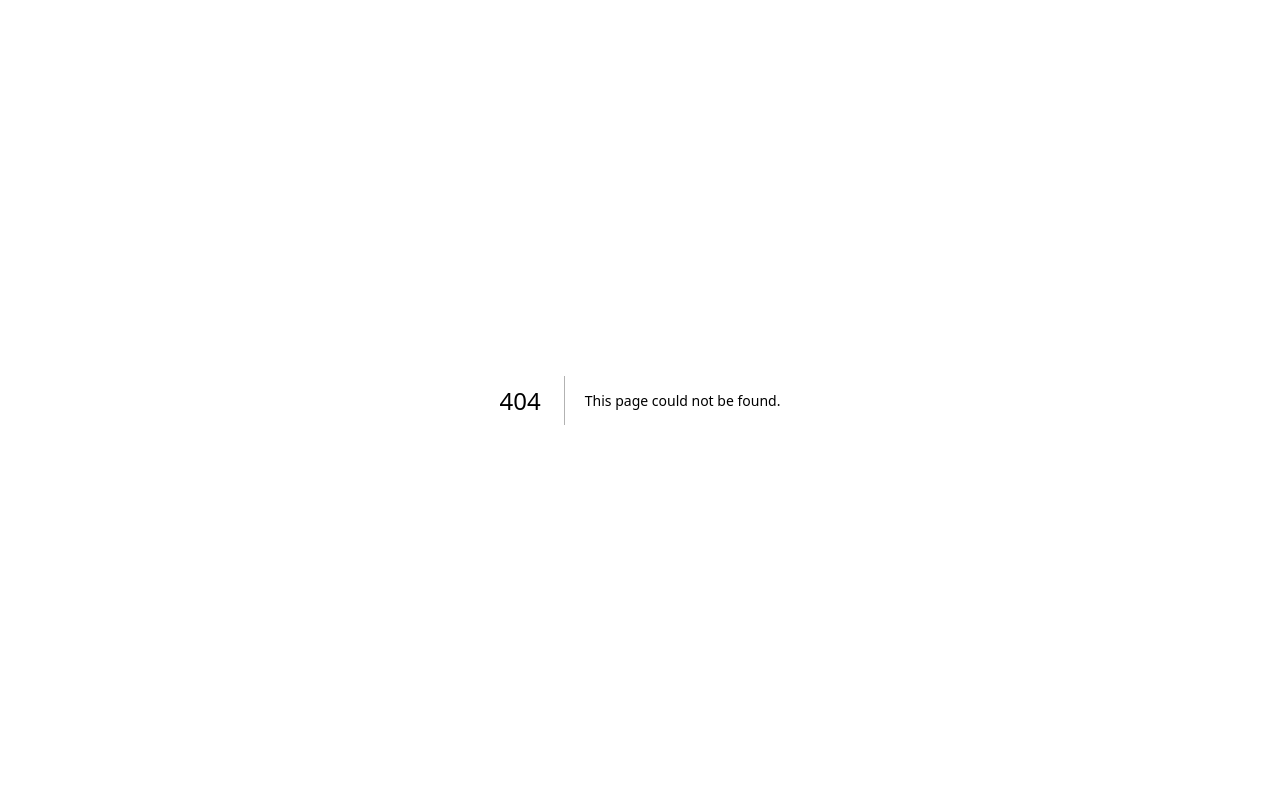
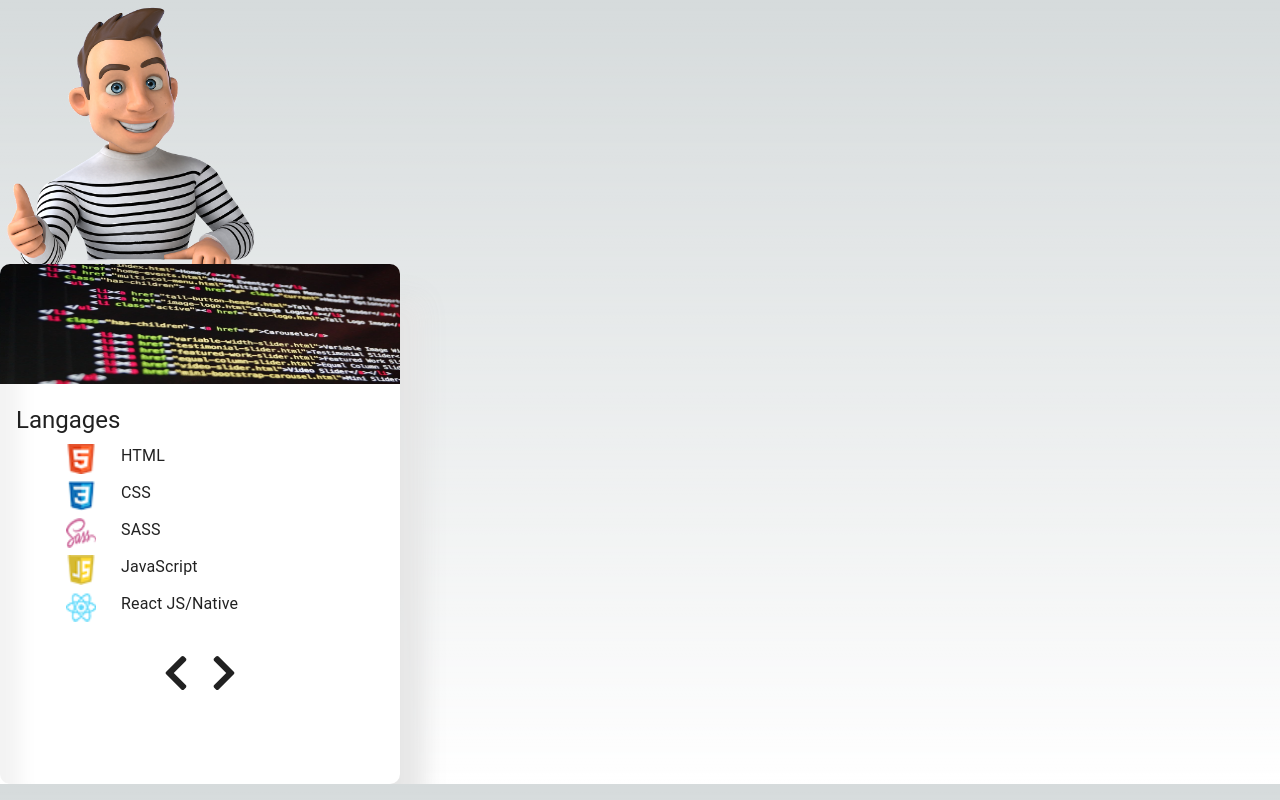
Before and after one commit to yoanncroguennec/Portfolio, a Next.js app: page /landingPage/languagesSoftwares/languagesSoftwares in a window 1280 px wide. Before the commit this address had no page. Built offline with nearby package versions, Linux system fonts and the light colour scheme.

Commit message:
first commit

```diff
--- /dev/null
+++ b/src/pages/landingPage/index.js
@@ -0,0 +1,5 @@
+import LanguagesSoftwares from "./languagesSoftwares/languagesSoftwares";
+
+export {
+  LanguagesSoftwares,
+};
--- /dev/null
+++ b/src/pages/landingPage/languagesSoftwares/languagesSoftwares.jsx
@@ -0,0 +1,158 @@
+import React, { useState } from "react";
+import {
+  Card,
+  CardActions,
+  CardContent,
+  Typography,
+  styled,
+  useMediaQuery,
+  useTheme,
+  Box,
+} from "@mui/material";
+// ICONS
+import { FaChevronLeft, FaChevronRight } from "react-icons/fa";
+// UTILS ASSETS DATAS
+import { dataLangagesSoftwares } from "../../../utils/assets/data/DataLangagesSoftwares";
+import Image from "next/image";
+// IMGS
+// import Personnage2D from "../../../../utils/assets/imgs/personnage2D/personnage.png"
+
+//////////////////// EXPORT FUNCTION ////////////////////
+export default function LanguagesSoftwares() {
+  //////////////////// RESPONSIVES ////////////////////
+  const theme = useTheme();
+  const matches = useMediaQuery(theme.breakpoints.down("md"));
+
+  //////////////////// STYLES ////////////////////
+  const RootLanguagesSoftwares = styled(Box)(({ theme }) => ({
+    // background: "red",
+    // height: "100vh",
+    // width: "20vw",
+    // margin: "0 auto",
+    // // display: "flex",
+    // // justifyContent: "center",
+    // // alignItems: "center",
+    // // display: "flex",
+    // // flexDirection: "column",
+    // // justifyContent: "center",
+    // // paddingTop: "30px",
+    // // paddingBottom: "100px",
+    // // width: "100vw",
+    // [theme.breakpoints.down("sm")]: {
+    //   // background: "red",
+    //   width: "80vw",
+    // },
+  }));
+
+  const BoxCard = styled(Card)(({ theme }) => ({
+    borderRadius: 10,
+    boxShadow:
+      "inset 20px 20px 20px rgba(0, 0, 0, 0.05), 25px 35px 20px rgba(0, 0, 0, 0.05), 25px 30px 30px rgba(0, 0, 0, 0.05), 25px 35px 20px rgba(255, 255, 255, 0.9)",
+    height: "520px",
+    width: 400,
+    [theme.breakpoints.down("sm")]: {
+      height: "480px",
+      width: 290,
+      // marginLeft: "100px",
+      // marginRight: "100px"
+    },
+  }));
+
+  const BoxContent = styled(Box)(({ theme }) => ({
+    display: "flex",
+    flexWrap: "wrap",
+    marginBottom: "7px",
+    paddingLeft: "50px",
+  }));
+
+  const CardActionsBox = styled(CardActions)(({ theme }) => ({
+    alignItems: "center",
+    display: "flex",
+    justifyContent: "center",
+  }));
+
+  //////////////////// JS ////////////////////
+  //////////////////// PAGINATIONS ////////////////////
+  const [index, setIndex] = useState(0);
+
+  const { title, img, data } = dataLangagesSoftwares[index];
+
+  const checkNumber = (number) => {
+    if (number > dataLangagesSoftwares.length - 1) {
+      return 0;
+    }
+    if (number < 0) {
+      return dataLangagesSoftwares.length - 1;
+    }
+    return number;
+  };
+  const nextPerson = () => {
+    setIndex((index) => {
+      let newIndex = index + 1;
+      return checkNumber(newIndex);
+    });
+  };
+  const prevPerson = () => {
+    setIndex((index) => {
+      let newIndex = index - 1;
+      return checkNumber(newIndex);
+    });
+  };
+
+  //////////////////// RETURN ////////////////////
+  return (
+    <RootLanguagesSoftwares id='technologies'>
+      <Image
+        src='/assets/imgs/personnage2D/personnage.png'
+        alt='personnage2D Contact'
+        height={matches ? "150" : "300"}
+        width={matches ? "150" : "300"}
+        style={{ marginBottom: "-40px" }}
+      />
+
+      <BoxCard
+        data-aos='fade-up'
+        data-aos-easing='ease-out-cubic'
+        data-aos-duration='2000'
+      >
+        <Image
+          alt='techs'
+          src={img}
+          height={matches ? "80" : "120"}
+          width={matches ? "300" : "400"}
+        />
+        <CardContent>
+          <Typography gutterBottom variant='h5'>
+            {title}
+          </Typography>
+          {data.map((item, index) => {
+            return (
+              <BoxContent key={index}>
+                <Image
+                  alt='icon'
+                  src={item.icon}
+                  height={30}
+                  width={30}
+                  style={{ marginRight: "25px" }}
+                />
+                <Typography>{item.name}</Typography>
+              </BoxContent>
+            );
+          })}
+        </CardContent>
+        <CardActionsBox>
+          <FaChevronLeft
+            onClick={prevPerson}
+            size={40}
+            style={{ cursor: "pointer" }}
+          />
+          <FaChevronRight
+            onClick={nextPerson}
+            size={40}
+            style={{ cursor: "pointer" }}
+          />
+        </CardActionsBox>
+      </BoxCard>
+    </RootLanguagesSoftwares>
+  );
+}
```
Also changed, not shown: src/components/layouts/landingPageLayout/DesktopLandingPageLayout.jsx (+21 -2 lines), src/components/layouts/landingPageLayout/MobileLandingPageLayout.jsx (+18 -1 lines).
